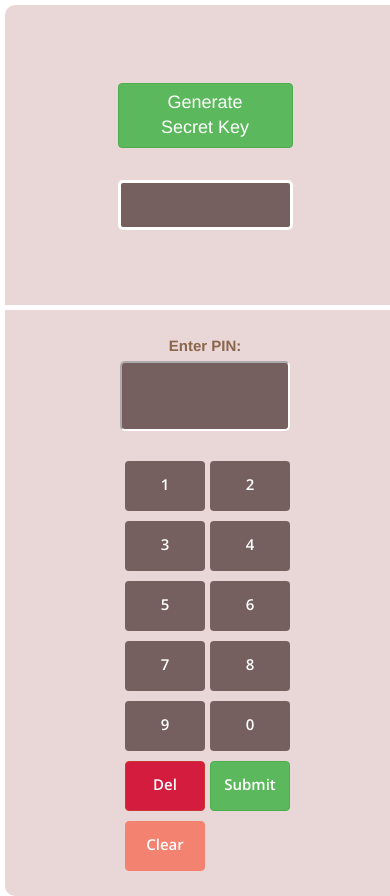
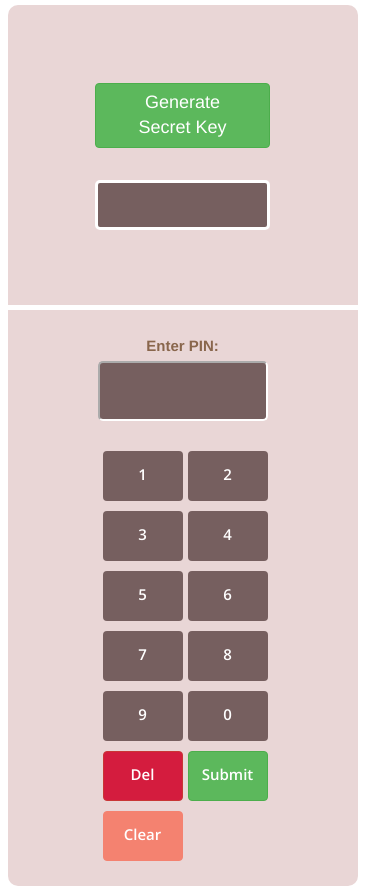
Before and after one commit to ajoy11s/secret-key-matcher, a plain HTML site: page index.html in a window 390 px wide. Drawn offline with nearby package versions, Linux system fonts and the light colour scheme.

Commit message:
commit last

```diff
--- a/styles/main.css
+++ b/styles/main.css
@@ -114,7 +114,7 @@
   }
 
   .pin-input-textbox {
-    height: 70px;
+    height: 60px;
     width: 200px;
     background-color: #765f5f;
     border-radius: 5px;
@@ -148,6 +148,11 @@
     height: 65px;
     width: 175px;
     font-size: 18px;
+  }
+
+  #btn-generate:hover {
+    font-weight: bold;
+    background-color: #49a949;
   }
 
   .label-generate-number {
@@ -217,21 +222,21 @@
   /* Mobile/Small Screen responsive code  */
   @media only screen and (max-width: 600px) {
     body {
-      width: 410px;
+      width: 365px;
     }
 
     .main_div {
-      width: 400px;
+      width: 350px;
     }
 
     .left-grid-container {
-      width: 400px;
+      width: 350px;
       min-height: 300px;
       border-radius: 10px 10px 0px 0px;
     }
 
     .right-grid-container {
-      width: 400px;
+      width: 350px;
       border-radius: 0px 0px 10px 10px;
       align-content: center;
       padding-top: 10px;
```
